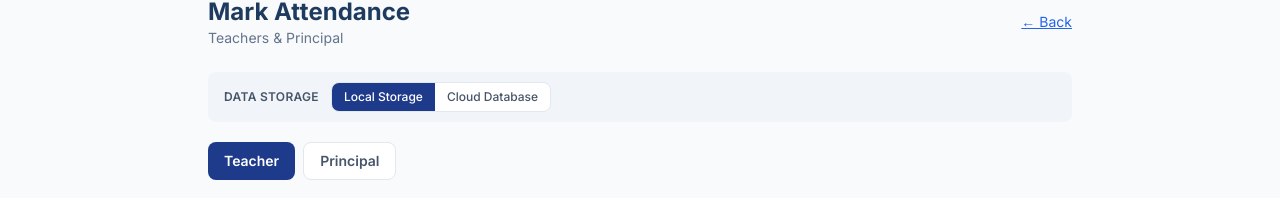
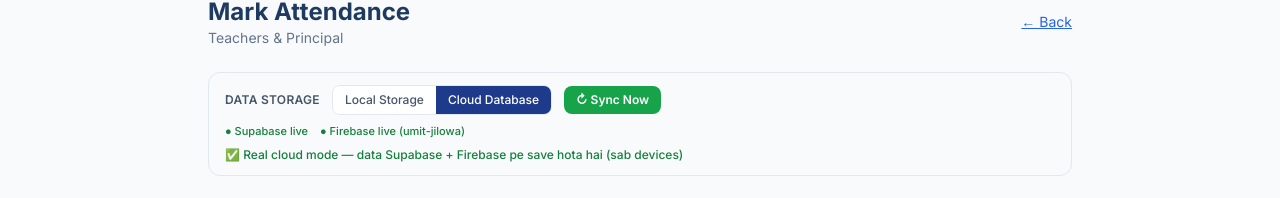
Before and after one commit to kumarsumit68439-code/school-website-peach-zeta, a Next.js app: page /attendance/mark in a window 1280 px wide. Shown: the part 134-332 px from the top of the page. Built offline with nearby package versions, Linux system fonts and the light colour scheme; no server answers; the database is empty.

Commit message:
Real cloud mode on Staff Dashboard - Supabase + Firebase live status

```diff
--- a/components/StorageSelector.tsx
+++ b/components/StorageSelector.tsx
@@ -1,55 +1,157 @@
 "use client";
 
 import { useState, useEffect } from "react";
+import { supabase } from "@/lib/supabase";
+import { firebasePushAll, firebasePullAll } from "@/lib/firebaseSync";
 
 type Mode = "local" | "cloud";
 
 export default function StorageSelector() {
-  const [mode, setMode] = useState<Mode>("local");
+  const [mode, setMode] = useState<Mode>("cloud");
+  const [supabaseOk, setSupabaseOk] = useState(false);
+  const [firebaseOk, setFirebaseOk] = useState(false);
+  const [syncing, setSyncing] = useState(false);
+  const [lastSync, setLastSync] = useState("");
+  const [msg, setMsg] = useState("");
 
   useEffect(() => {
     const saved = localStorage.getItem("storageMode") as Mode | null;
     if (saved === "local" || saved === "cloud") setMode(saved);
+    else {
+      setMode("cloud");
+      localStorage.setItem("storageMode", "cloud");
+    }
+
+    (async () => {
+      try {
+        const { error } = await supabase.from("chat_users").select("id").limit(1);
+        setSupabaseOk(!error);
+      } catch {
+        setSupabaseOk(false);
+      }
+      // Firebase config is baked in (umit-jilowa)
+      setFirebaseOk(true);
+    })();
   }, []);
 
   const change = (m: Mode) => {
     setMode(m);
     localStorage.setItem("storageMode", m);
+    setMsg(m === "cloud" ? "Cloud mode ON — Supabase + Firebase" : "Local only mode");
   };
 
+  const forceSync = async () => {
+    setSyncing(true);
+    setMsg("Syncing...");
+    try {
+      // Push local → both clouds
+      const docs = JSON.parse(localStorage.getItem("schoolDocs") || "[]");
+      if (docs.length) {
+        await supabase.from("staff_docs").upsert(
+          docs.map((d: { id: string; name: string; type: string; uploadedBy: string; role: string; date: string }) => ({
+            id: d.id,
+            name: d.name,
+            file_type: d.type,
+            uploaded_by: d.uploadedBy,
+            role: d.role,
+            doc_date: d.date,
+          }))
+        );
+      }
+      await firebasePushAll();
+
+      // Pull both clouds → local
+      const { data } = await supabase.from("staff_docs").select("*").order("doc_date", { ascending: false });
+      if (data?.length) {
+        localStorage.setItem(
+          "schoolDocs",
+          JSON.stringify(
+            data.map((r) => ({
+              id: r.id,
+              name: r.name,
+              type: r.file_type,
+              uploadedBy: r.uploaded_by,
+              role: r.role,
+              date: r.doc_date,
+            }))
+          )
+        );
+      }
+      await firebasePullAll();
+
+      setLastSync(new Date().toLocaleTimeString());
+      setMsg("✅ Synced to Supabase + Firebase");
+      window.dispatchEvent(new Event("school-data-synced"));
+    } catch (e) {
+      console.warn(e);
+      setMsg("Sync issue — local data safe, retry later");
+    } finally {
+      setSyncing(false);
+    }
+  };
+
+  const cloudLive = supabaseOk || firebaseOk;
+
   return (
-    <div className="flex flex-wrap items-center gap-3 bg-slate-100 rounded-lg px-4 py-2.5 mb-5">
+    <div className="bg-slate-50 border border-slate-200 rounded-xl px-4 py-3 mb-6 space-y-2">
+      <div className="flex flex-wrap items-center gap-3">
         <span className="text-xs font-semibold text-slate-600 uppercase tracking-wide">
           Data Storage
         </span>
         <div className="flex rounded-lg overflow-hidden border border-slate-200">
           <button
+            type="button"
             onClick={() => change("local")}
             className={`px-3 py-1.5 text-xs font-medium transition ${
-            mode === "local"
-              ? "bg-navy-800 text-white"
-              : "bg-white text-slate-600 hover:bg-slate-50"
+              mode === "local" ? "bg-navy-800 text-white" : "bg-white text-slate-600 hover:bg-slate-50"
             }`}
           >
             Local Storage
           </button>
           <button
+            type="button"
             onClick={() => change("cloud")}
             className={`px-3 py-1.5 text-xs font-medium transition ${
-            mode === "cloud"
-              ? "bg-navy-800 text-white"
-              : "bg-white text-slate-600 hover:bg-slate-50"
+              mode === "cloud" ? "bg-navy-800 text-white" : "bg-white text-slate-600 hover:bg-slate-50"
             }`}
-          title="Cloud database coming soon"
           >
             Cloud Database
           </button>
         </div>
         {mode === "cloud" && (
-        <span className="text-xs text-amber-600 font-medium">
-          (Cloud mode is simulated – data still uses Local Storage)
+          <button
+            type="button"
+            onClick={forceSync}
+            disabled={syncing}
+            className="text-xs font-semibold bg-green-600 hover:bg-green-700 text-white px-3 py-1.5 rounded-lg disabled:opacity-60"
+          >
+            {syncing ? "Syncing…" : "↻ Sync Now"}
+          </button>
+        )}
+      </div>
+
+      <div className="flex flex-wrap gap-3 text-[11px]">
+        <span className={supabaseOk ? "text-green-700 font-medium" : "text-slate-400"}>
+          {supabaseOk ? "● Supabase live" : "○ Supabase…"}
         </span>
+        <span className={firebaseOk ? "text-green-700 font-medium" : "text-slate-400"}>
+          {firebaseOk ? "● Firebase live (umit-jilowa)" : "○ Firebase…"}
+        </span>
+        {lastSync && <span className="text-slate-500">Last sync: {lastSync}</span>}
+      </div>
+
+      {mode === "cloud" && cloudLive && (
+        <p className="text-xs text-green-700 font-medium">
+          ✅ Real cloud mode — data Supabase + Firebase pe save hota hai (sab devices)
+        </p>
       )}
+      {mode === "cloud" && !cloudLive && (
+        <p className="text-xs text-amber-600">Cloud connect ho raha hai… thodi der baad Sync Now dabao</p>
+      )}
+      {mode === "local" && (
+        <p className="text-xs text-slate-500">Local mode — sirf is browser me data</p>
+      )}
+      {msg && <p className="text-xs text-navy-700">{msg}</p>}
     </div>
   );
 }
```
Also changed, not shown: app/teacher/dashboard/page.tsx (+148 -27 lines). Lines whose indentation alone changed are shown as unchanged.
